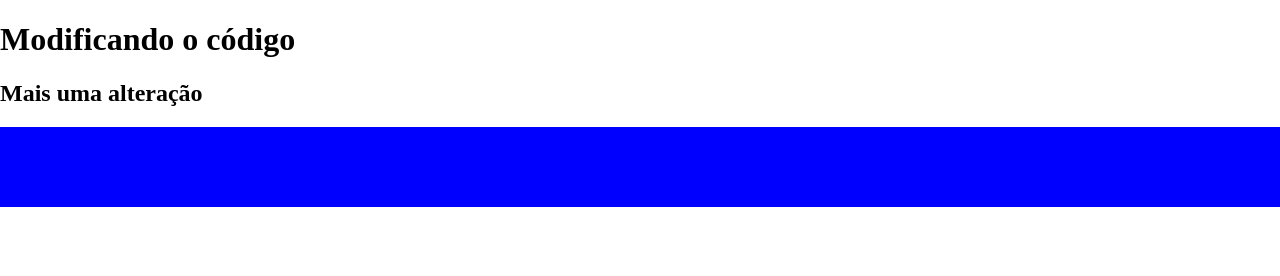
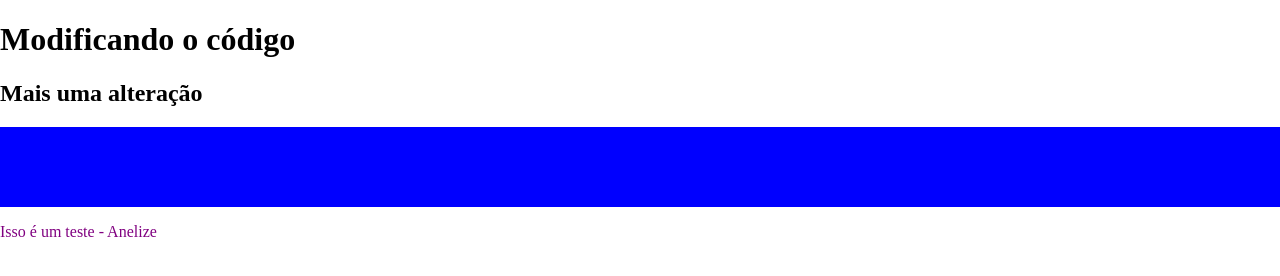
Before and after one commit to igordecastro/Teste, a plain HTML site: page index.html in a window 1280 px wide. Drawn offline with Linux system fonts and the light colour scheme.

Commit message:
Isso é um teste

```diff
--- a/index.html
+++ b/index.html
@@ -14,6 +14,7 @@
 </head>
 <body>
     <div class="gisele"></div>
+    <p>Isso é um teste - Anelize</p>
 <script src="scripts.js"></script>
 </body>
 </html>
--- a/style.css
+++ b/style.css
@@ -6,3 +6,8 @@
     height: 80px;
     background-color: blue;
 }
+p{
+    font-size: medium;
+    font-family: 'Times New Roman', Times, serif;
+    color: purple;
+}
```
